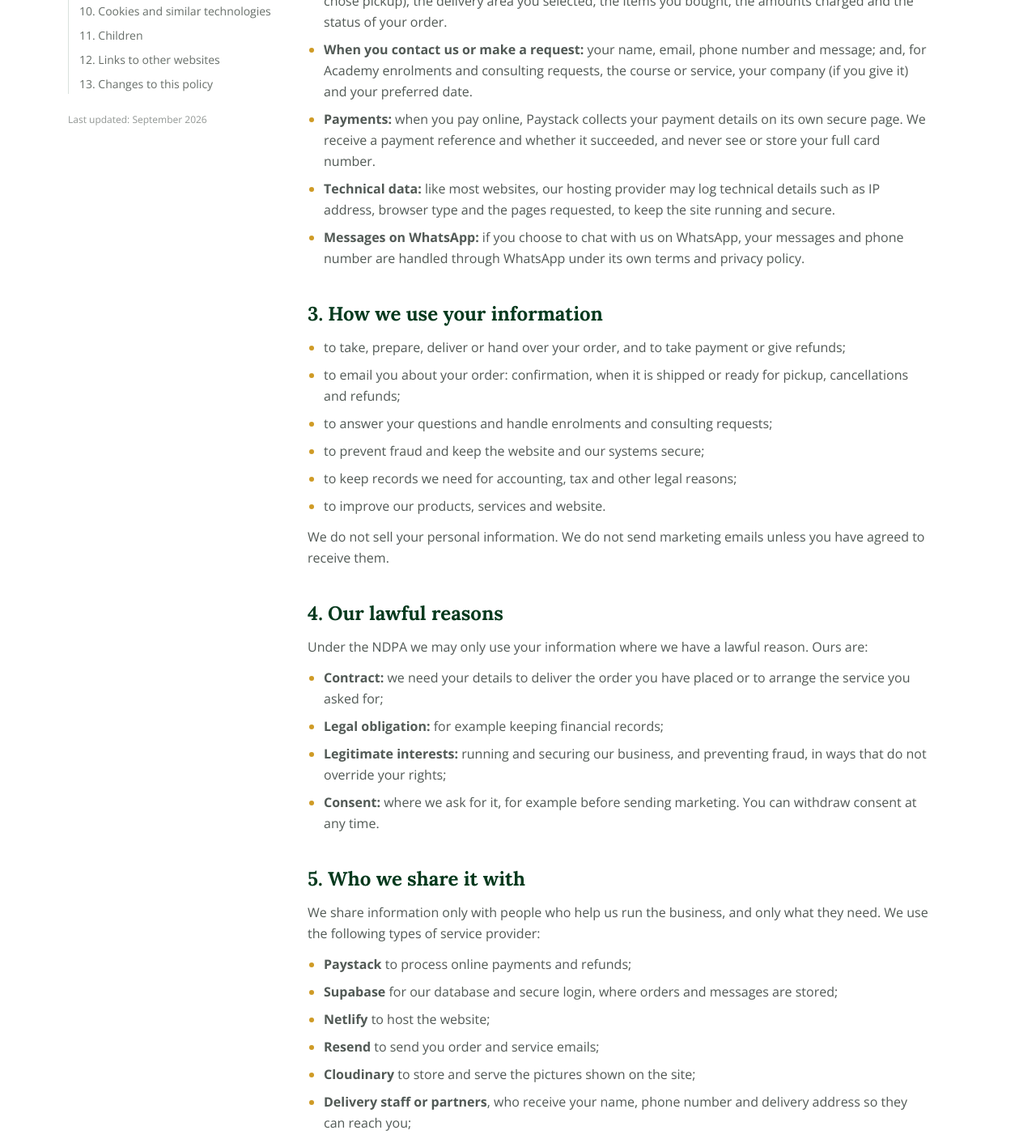
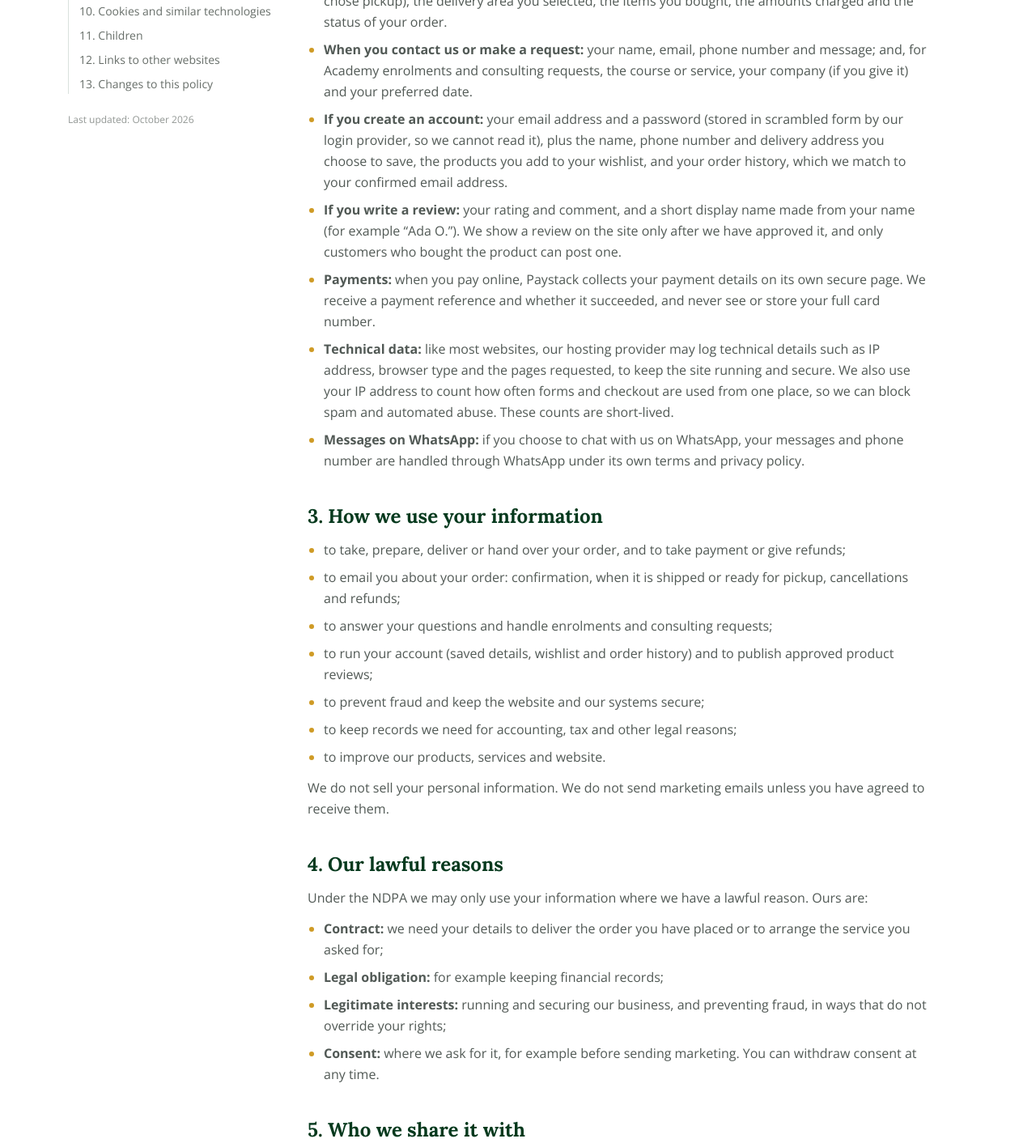
Before and after one commit to kingboostAfrica/kingboostafrica, a Next.js app: page /privacy-policy in a window 1280 px wide. Shown: the part 800-2212 px from the top of the page at 81% size. Built offline with nearby package versions, Linux system fonts and the light colour scheme; no server answers; the database is empty.

Commit message:
Update privacy policy and disclaimer for accounts and reviews

```diff
--- a/app/disclaimer/page.tsx
+++ b/app/disclaimer/page.tsx
@@ -36,6 +36,17 @@ const sections: PolicySection[] = [
           Please check the product page and your order before you pay, and contact us if you are unsure about anything.
         </li>
       </UL>
+    ),
+  },
+  {
+    id: "reviews",
+    title: "Customer reviews",
+    body: (
+      <P>
+        Reviews are the opinions of the customers who write them, not of KingBoost Farms Ltd. Only customers who have
+        bought a product can review it, and every review is checked before it appears. We may decline or remove a review
+        that is abusive, off-topic, misleading or breaks the law.
+      </P>
     ),
   },
   {
@@ -156,7 +167,7 @@ export default function DisclaimerPage() {
     <PolicyLayout
       title="Disclaimer"
       description="Important information about the products, courses, advice and content on this website."
-      updated="September 2026"
+      updated="October 2026"
       sections={sections}
     />
   );
--- a/app/privacy-policy/page.tsx
+++ b/app/privacy-policy/page.tsx
@@ -46,12 +46,25 @@ const sections: PolicySection[] = [
             preferred date.
           </li>
           <li>
+            <strong>If you create an account:</strong> your email address and a password (stored in scrambled form by
+            our login provider, so we cannot read it), plus the name, phone number and delivery address you choose to
+            save, the products you add to your wishlist, and your order history, which we match to your confirmed email
+            address.
+          </li>
+          <li>
+            <strong>If you write a review:</strong> your rating and comment, and a short display name made from your name
+            (for example &ldquo;Ada O.&rdquo;). We show a review on the site only after we have approved it, and only
+            customers who bought the product can post one.
+          </li>
+          <li>
             <strong>Payments:</strong> when you pay online, Paystack collects your payment details on its own secure
             page. We receive a payment reference and whether it succeeded, and never see or store your full card number.
           </li>
           <li>
             <strong>Technical data:</strong> like most websites, our hosting provider may log technical details such as
-            IP address, browser type and the pages requested, to keep the site running and secure.
+            IP address, browser type and the pages requested, to keep the site running and secure. We also use your IP
+            address to count how often forms and checkout are used from one place, so we can block spam and automated
+            abuse. These counts are short-lived.
           </li>
           <li>
             <strong>Messages on WhatsApp:</strong> if you choose to chat with us on WhatsApp, your messages and phone
@@ -73,6 +86,9 @@ const sections: PolicySection[] = [
             refunds;
           </li>
           <li>to answer your questions and handle enrolments and consulting requests;</li>
+          <li>
+            to run your account (saved details, wishlist and order history) and to publish approved product reviews;
+          </li>
           <li>to prevent fraud and keep the website and our systems secure;</li>
           <li>to keep records we need for accounting, tax and other legal reasons;</li>
           <li>to improve our products, services and website.</li>
@@ -124,7 +140,8 @@ const sections: PolicySection[] = [
             <strong>Paystack</strong> to process online payments and refunds;
           </li>
           <li>
-            <strong>Supabase</strong> for our database and secure login, where orders and messages are stored;
+            <strong>Supabase</strong> for our database and secure login, where orders, messages, customer accounts,
+            wishlists and reviews are stored;
           </li>
           <li>
             <strong>Netlify</strong> to host the website;
@@ -165,7 +182,8 @@ const sections: PolicySection[] = [
       <P>
         We keep your information only for as long as we need it for the purposes above. Order and payment records are kept
         for the period needed for accounting, tax and legal purposes. Messages and enquiries are kept while we deal with
-        them and for a reasonable time afterwards in case you follow up. After that we delete or anonymise the
+        them and for a reasonable time afterwards in case you follow up. Account details, wishlist items and reviews are
+        kept until you ask us to delete them. After that we delete or anonymise the
         information.
       </P>
     ),
@@ -229,7 +247,8 @@ const sections: PolicySection[] = [
             back. It stays on your device.
           </li>
           <li>
-            <strong>Login cookies</strong> are used only for our team members when they sign in to manage the site.
+            <strong>Login cookies</strong> keep you signed in if you have a customer account, and let our team members
+            sign in to manage the site. They are removed when you log out.
           </li>
         </UL>
         <P>
@@ -288,7 +307,7 @@ export default function PrivacyPolicyPage() {
     <PolicyLayout
       title="Privacy Policy"
       description="What personal information we collect, why we collect it, who we share it with, and the rights you have."
-      updated="September 2026"
+      updated="October 2026"
       sections={sections}
     />
   );
```
